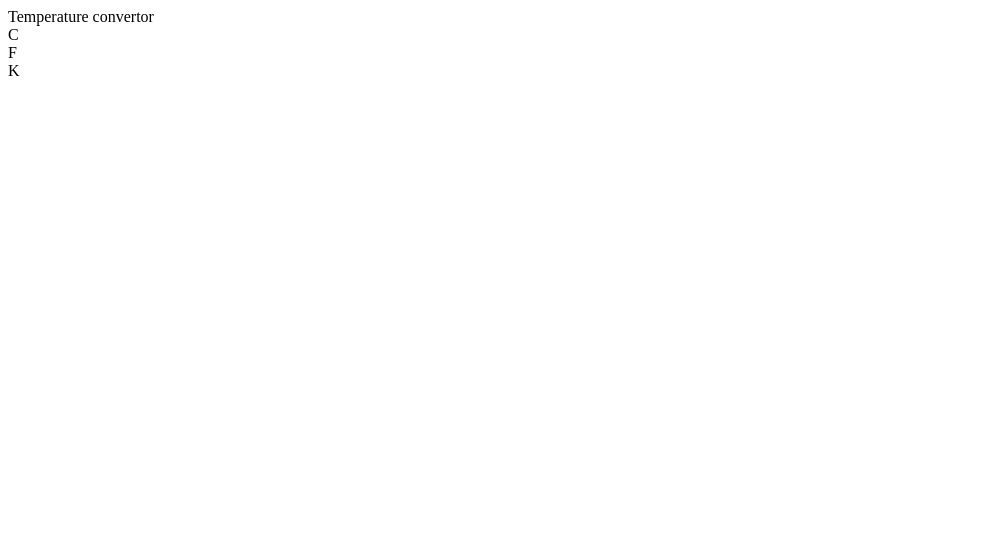
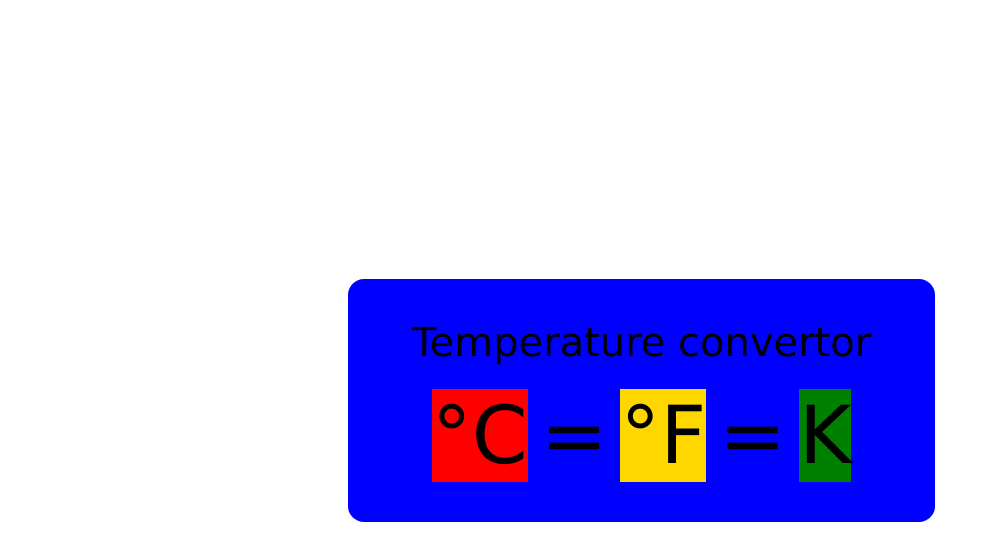
Before and after one commit to EdwardKinley/Temperature-convertor, a plain HTML site: page index.html in a window 1280 px wide. Shown: the whole page, without its empty margins (0-990 px from the left). Drawn offline with Linux system fonts and the light colour scheme.

Commit message:
sets up main.css

```diff
--- a/index.html
+++ b/index.html
@@ -9,9 +9,13 @@
   <body>
     <div class="main">
       <div class="title">Temperature convertor</div>
-      <div class="celsius">C</div>
-      <div class="farenheit">F</div>
-      <div class="kelvin">K</div>
+      <div class="temperatures">
+        <div class="celsius">°C</div>
+        <div class="equals">=</div>
+        <div class="farenheit">°F</div>
+        <div class="equals">=</div>
+        <div class="kelvin">K</div>
+      </div>
     </div>
   </body>
 </html>
--- a/main.css
+++ b/main.css
@@ -0,0 +1,45 @@
+body {
+  height: 98vh;
+  width: 99vw;
+  display: flex;
+  flex-direction: column;
+  justify-content: center;
+  align-items: center;
+  font-family: verdana;
+  font-size: 5vh;
+}
+
+  .main {
+  background-color: blue;
+  padding: 5vh 5vw;
+  border-radius: 2vh;
+  /* height: 100%; */
+}
+
+.title {
+  margin-bottom: 3vh;
+}
+
+.temperatures {
+  display: flex;
+  flex-direction: row;
+  justify-content: center;
+  font-size: 10vh;
+}
+
+.celsius {
+  background-color: red;
+}
+
+.farenheit {
+  background-color: gold;
+}
+
+.kelvin {
+  background-color: green;
+}
+
+.equals {
+  margin-left: 1vw;
+  margin-right: 1vw;
+}
```
